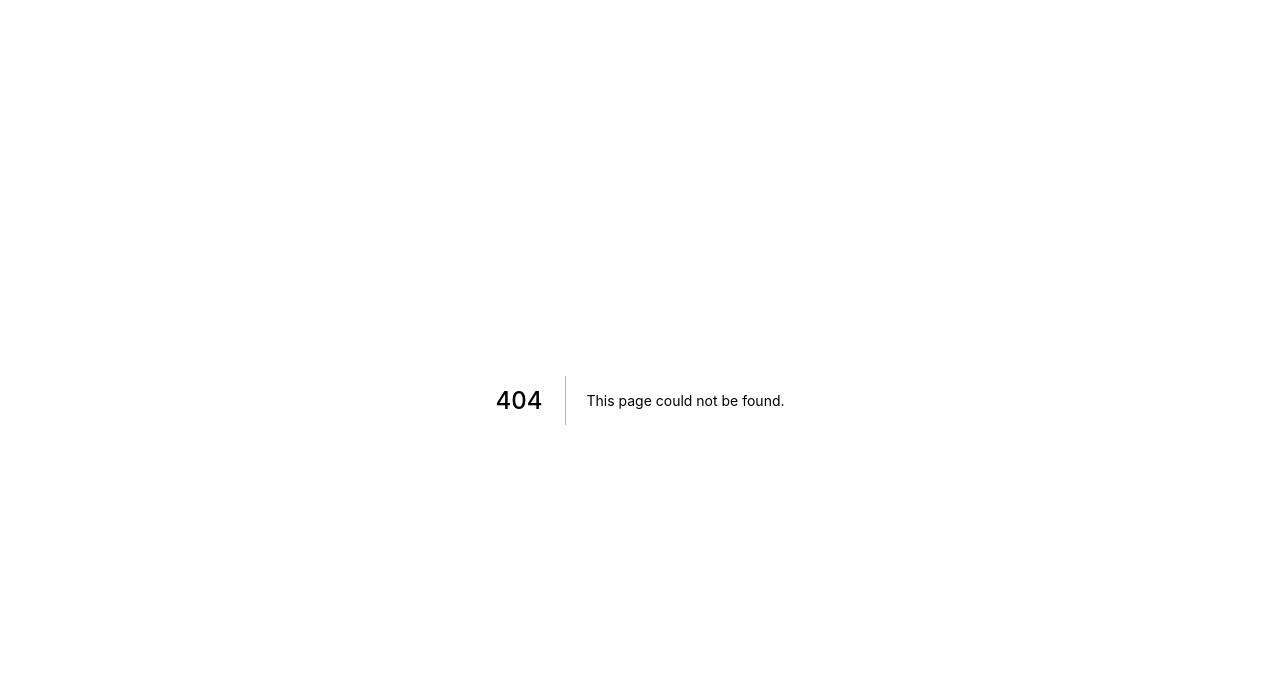
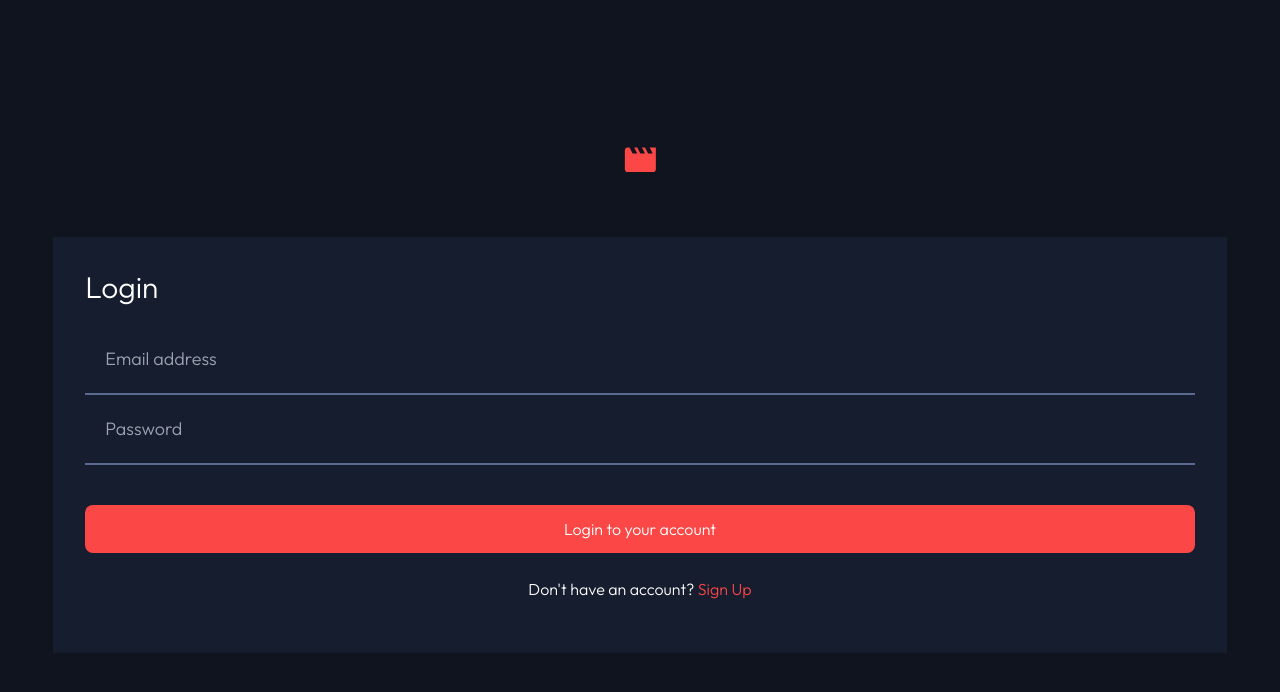
Before and after one commit to kristiingco/forward, a Next.js app: page /login in a window 1280 px wide. Before the commit this address had no page. Shown: the top 692 px of the page. Built offline with nearby package versions, Linux system fonts and the light colour scheme.

Commit message:
Add Login Form

```diff
--- /dev/null
+++ b/components/FormButton.tsx
@@ -0,0 +1,18 @@
+import { FunctionComponent } from "react";
+
+type ButtonProps = {
+  buttonText: string;
+};
+
+const FormButton: FunctionComponent<ButtonProps> = ({ buttonText }) => {
+  return (
+    <button
+      onClick={() => {}}
+      className="bg-bright-red w-full py-3 rounded-lg font-light mt-10 mb-6"
+    >
+      {buttonText}
+    </button>
+  );
+};
+
+export default FormButton;
--- /dev/null
+++ b/components/FormInput.tsx
@@ -0,0 +1,33 @@
+import { FunctionComponent } from "react";
+
+type FormInputProps = {
+  handleChange: (event: any) => void;
+  placeholder: string;
+  type: string;
+  name: string;
+  value: string;
+};
+
+const FormInput: FunctionComponent<FormInputProps> = ({
+  handleChange,
+  placeholder,
+  type,
+  name,
+  value,
+}: FormInputProps) => {
+  return (
+    <div className="">
+      <input
+        className="bg-transparent text-lg font-light p-5 mr-4 border-b-2 outline-0 border-b-grayish-blue w-full"
+        onChange={handleChange}
+        placeholder={placeholder}
+        type={type}
+        name={name}
+        value={value}
+        autoComplete="off"
+      />
+    </div>
+  );
+};
+
+export default FormInput;
--- /dev/null
+++ b/components/LoginForm.tsx
@@ -0,0 +1,53 @@
+import { useState } from "react";
+import React, { FunctionComponent } from "react";
+import FormInput from "./FormInput";
+import FormButton from "./FormButton";
+import Link from "next/link";
+
+const defaultFormFields = {
+  email: "",
+  password: "",
+};
+
+const LoginForm: FunctionComponent<{}> = () => {
+  const [formFields, setFormFields] = useState(defaultFormFields);
+
+  const { email, password } = formFields;
+  const handleChange = (event: any) => {
+    const { name, value } = event.target;
+
+    setFormFields({ ...formFields, [name]: value });
+  };
+
+  return (
+    <div className="bg-semi-dark-blue p-8 w-11/12 flex flex-col justify-center">
+      <h1 className="text-3xl font-light">Login</h1>
+      <div className="my-5">
+        <FormInput
+          handleChange={handleChange}
+          placeholder="Email address"
+          type="text"
+          name="email"
+          value={email}
+        />
+        <FormInput
+          handleChange={handleChange}
+          placeholder="Password"
+          type="password"
+          name="password"
+          value={password}
+        />
+        <FormButton buttonText="Login to your account" />
+
+        <span className="font-light block text-center">
+          Don&apos;t have an account?{" "}
+          <Link href="/">
+            <a className="text-bright-red">Sign Up</a>
+          </Link>
+        </span>
+      </div>
+    </div>
+  );
+};
+
+export default LoginForm;
--- /dev/null
+++ b/pages/login.tsx
@@ -0,0 +1,23 @@
+import type { NextPage } from "next";
+import Head from "next/head";
+import Image from "next/image";
+import LoginForm from "../components/LoginForm";
+
+const Login: NextPage = () => {
+  return (
+    <div>
+      <Head>
+        <title>Forward | Log In</title>
+        <meta name="description" content="Entertainment Web App" />
+        <link rel="icon" href="/favicon.ico" />
+      </Head>
+
+      <main className="flex flex-col justify-center gap-16 items-center h-screen">
+        <Image src={"/static/logo.svg"} alt="Logo" width="32px" height="26px" />
+        <LoginForm />
+      </main>
+    </div>
+  );
+};
+
+export default Login;
--- /dev/null
+++ b/pages/sign-up.tsx
@@ -0,0 +1,16 @@
+import type { NextPage } from "next";
+import Head from "next/head";
+
+const SignUp: NextPage = () => {
+  return (
+    <div>
+      <Head>
+        <title>Forward | Sign Up</title>
+        <meta name="description" content="Entertainment Web App" />
+        <link rel="icon" href="/favicon.ico" />
+      </Head>
+    </div>
+  );
+};
+
+export default SignUp;
--- a/tailwind.config.js
+++ b/tailwind.config.js
@@ -8,6 +8,7 @@ module.exports = {
       colors: {
         "semi-dark-blue": "#161D2F",
         "grayish-blue": "#5A698F",
+        "bright-red": "#FC4747",
       },
     },
   },
```
